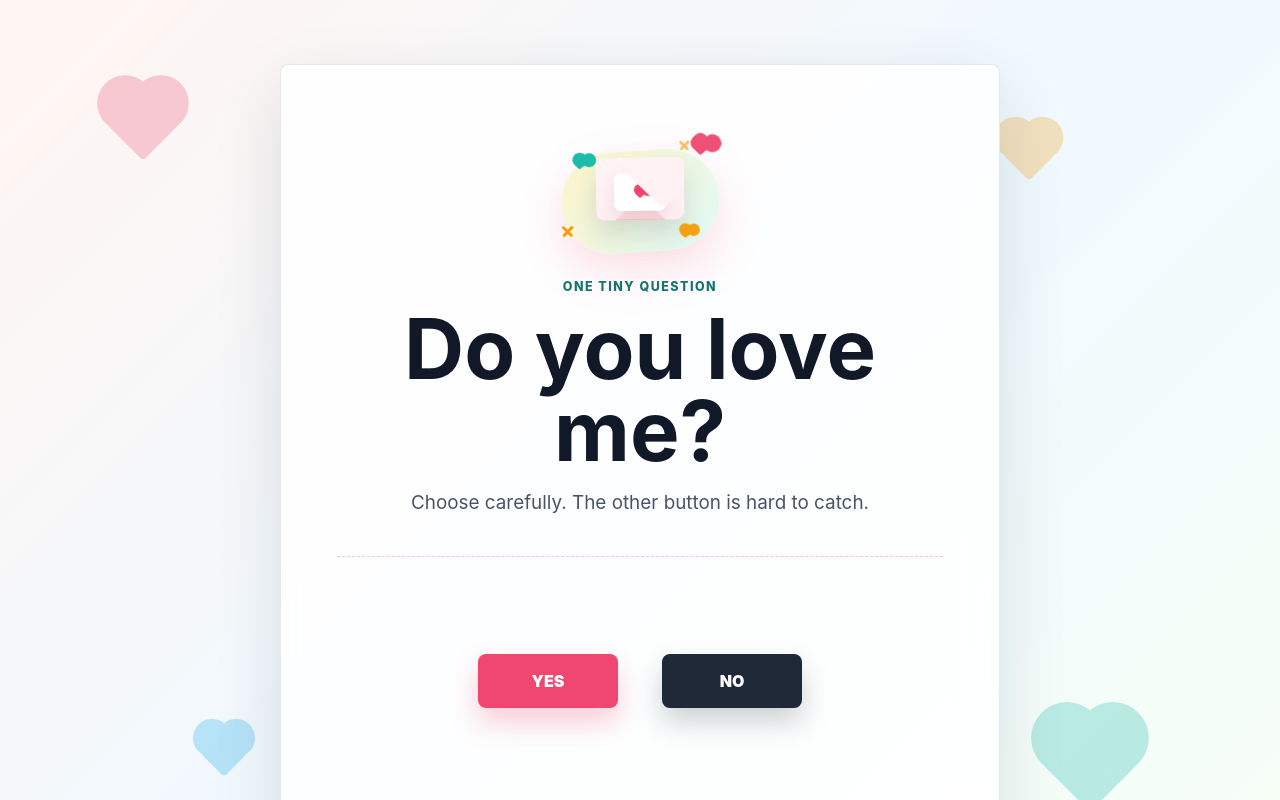
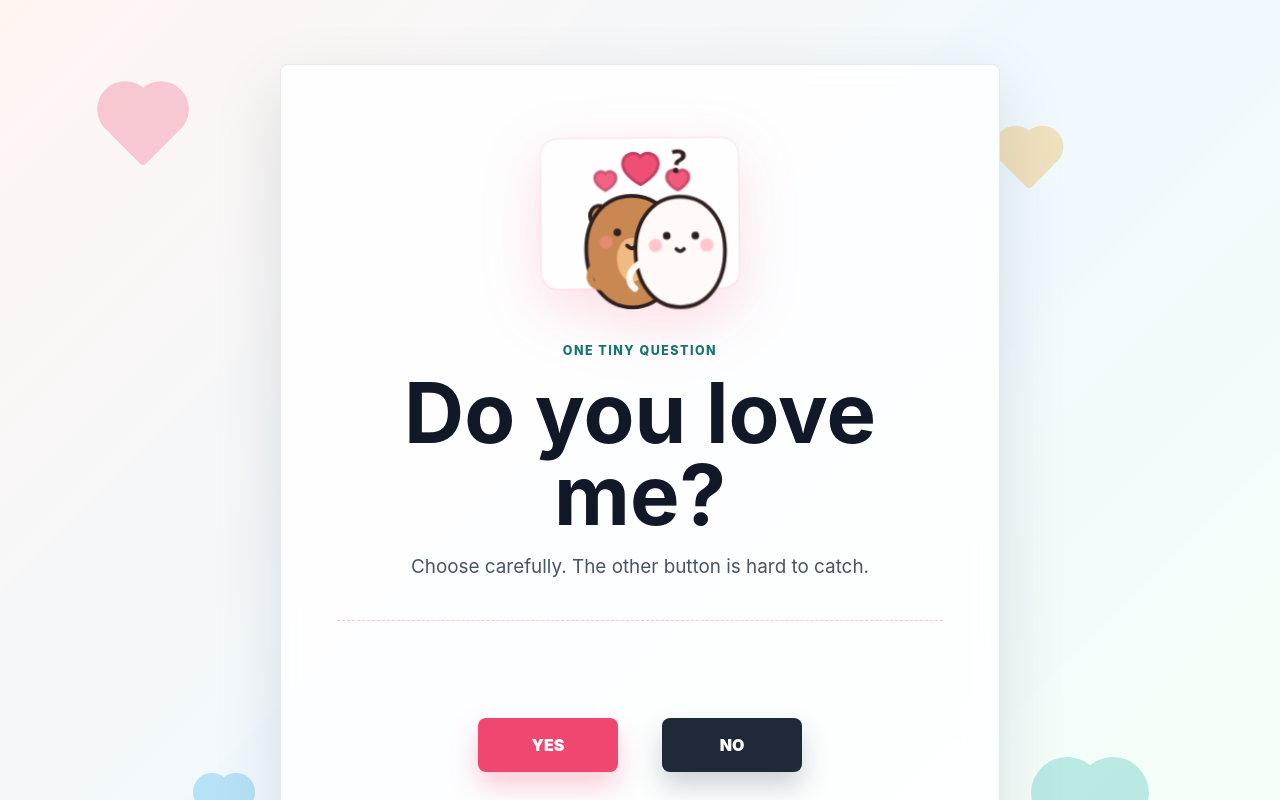
Before and after one commit to phunmdev/love, a React (Vite) app: page / in a window 1280 px wide. Shown: the top 800 px of the page. Built offline with nearby package versions, Linux system fonts and the light colour scheme.

Commit message:
Make sticker characters cuter

```diff
--- a/src/App.tsx
+++ b/src/App.tsx
@@ -106,8 +106,8 @@ function App() {
           <div className="answer">
             <LoveSticker variant="celebration" />
             <p className="eyebrow">Deal sealed</p>
-            <h1>I knew you would choose YES.</h1>
-            <p className="subtitle">No take-backs from now on.</p>
+            <h1>I knew it!</h1>
+            <p className="subtitle">You picked the cutest answer.</p>
             <button className="reset-button" type="button" onClick={resetGame}>
               Play again
             </button>
--- a/src/components/LoveSticker.css
+++ b/src/components/LoveSticker.css
@@ -1,268 +1,194 @@
 .love-sticker {
-  position: relative;
-  width: clamp(124px, 24vw, 172px);
-  height: clamp(106px, 18vw, 136px);
+  width: clamp(176px, 34vw, 248px);
+  height: clamp(142px, 28vw, 200px);
   margin: 0 auto 22px;
-  display: grid;
-  place-items: center;
   animation: sticker-bob 2.8s ease-in-out infinite;
 }
 
 .love-sticker--celebration {
-  margin-bottom: 26px;
+  margin-bottom: 18px;
 }
 
-.sticker-glow {
-  position: absolute;
-  inset: 22% 4% 4%;
-  border-radius: 999px;
-  background: linear-gradient(135deg, rgba(255, 244, 196, 0.9), rgba(221, 249, 245, 0.9));
-  box-shadow: 0 18px 45px rgba(239, 71, 111, 0.18);
-  transform: rotate(-3deg);
+.sticker-art {
+  display: block;
+  width: 100%;
+  height: 100%;
+  overflow: visible;
+  filter: drop-shadow(0 18px 28px rgba(239, 71, 111, 0.18));
 }
 
-.sticker-envelope {
-  position: relative;
-  width: 88px;
-  height: 62px;
-  border-radius: 8px;
-  background: linear-gradient(180deg, #fffaf3, #ffd6df);
-  box-shadow:
-    inset 0 -1px 0 rgba(239, 71, 111, 0.16),
-    0 14px 26px rgba(31, 41, 55, 0.14);
-  overflow: hidden;
+.sticker-card {
+  fill: #fffefe;
+  stroke: rgba(239, 71, 111, 0.08);
+  stroke-width: 2;
 }
 
-.sticker-envelope::before,
-.sticker-envelope::after {
-  position: absolute;
-  content: "";
-  bottom: 0;
-  width: 64px;
-  height: 64px;
-  background: rgba(255, 244, 246, 0.84);
+.character {
+  transform-box: fill-box;
+  transform-origin: center bottom;
+  animation: character-sway 3s ease-in-out infinite;
 }
 
-.sticker-envelope::before {
-  left: -26px;
-  transform: rotate(45deg);
+.question-right,
+.celebration-right {
+  animation-delay: 260ms;
 }
 
-.sticker-envelope::after {
-  right: -26px;
-  transform: rotate(-45deg);
+.character-warm .body,
+.character-warm .ear {
+  fill: #c98752;
 }
 
-.sticker-flap {
-  position: absolute;
-  top: -35px;
-  left: 12px;
-  z-index: 2;
-  width: 64px;
-  height: 64px;
-  border-radius: 8px;
-  background: #fff1f4;
-  transform: rotate(45deg);
-  transform-origin: bottom center;
-  animation: flap-wave 2.8s ease-in-out infinite;
+.character-warm .belly {
+  fill: #efbb82;
 }
 
-.sticker-note {
-  position: absolute;
-  left: 18px;
-  top: 15px;
-  z-index: 1;
-  width: 52px;
-  height: 38px;
-  border-radius: 7px;
-  background: #ffffff;
-  box-shadow: 0 6px 16px rgba(31, 41, 55, 0.1);
-  animation: note-pop 2.8s ease-in-out infinite;
+.character-soft .body {
+  fill: #fffaf7;
+  stroke: #2d1f1f;
+  stroke-width: 4;
 }
 
-.sticker-note-heart,
-.sticker-heart {
-  position: absolute;
-  aspect-ratio: 1;
-  background: #ef476f;
-  border-radius: 7px 7px 2px 7px;
-  rotate: 45deg;
+.character-warm .body,
+.character-warm .ear {
+  stroke: #2d1f1f;
+  stroke-width: 4;
+  stroke-linejoin: round;
 }
 
-.sticker-note-heart {
-  left: 20px;
-  top: 11px;
-  width: 12px;
+.eye {
+  fill: #2d1f1f;
 }
 
-.sticker-note-heart::before,
-.sticker-note-heart::after,
-.sticker-heart::before,
-.sticker-heart::after {
-  position: absolute;
-  content: "";
-  width: 100%;
-  height: 100%;
-  border-radius: 50%;
-  background: inherit;
+.mouth,
+.happy-mouth {
+  fill: none;
+  stroke: #2d1f1f;
+  stroke-width: 4;
+  stroke-linecap: round;
 }
 
-.sticker-note-heart::before,
-.sticker-heart::before {
-  translate: -45% 0;
+.blush {
+  fill: rgba(255, 145, 155, 0.48);
 }
 
-.sticker-note-heart::after,
-.sticker-heart::after {
-  translate: 0 -45%;
+.arm,
+.hug-arm {
+  fill: none;
+  stroke: #2d1f1f;
+  stroke-width: 7;
+  stroke-linecap: round;
 }
 
-.sticker-heart {
-  width: 18px;
-  animation: heart-float 2.8s ease-in-out infinite;
+.question-left .arm,
+.celebration-right .hug-arm {
+  stroke: #c98752;
 }
 
-.sticker-heart-one {
-  top: 14px;
-  right: 16px;
+.question-right .pat-arm,
+.celebration-left .hug-arm {
+  stroke: #fffaf7;
 }
 
-.sticker-heart-two {
-  left: 18px;
-  top: 32px;
-  width: 14px;
-  background: #14b8a6;
-  animation-delay: 220ms;
+.tiny-flower {
+  fill: #ef476f;
+  stroke: #2d1f1f;
+  stroke-width: 3;
+  transform-box: fill-box;
+  transform-origin: center;
+  animation: flower-wiggle 1.8s ease-in-out infinite;
 }
 
-.sticker-heart-three {
-  right: 38px;
-  bottom: 18px;
-  width: 12px;
-  background: #f59e0b;
-  animation-delay: 420ms;
+.mini-heart {
+  fill: #ef476f;
+  stroke: #c3375b;
+  stroke-width: 3;
+  transform-box: fill-box;
+  transform-origin: center;
+  animation: heart-pop 2.4s ease-in-out infinite;
 }
 
-.love-sticker--celebration .sticker-heart-one {
-  top: 8px;
-  right: 10px;
-  width: 22px;
+.mini-heart-two {
+  animation-delay: 250ms;
 }
 
-.love-sticker--celebration .sticker-heart-two {
-  left: 12px;
-  top: 18px;
-  width: 18px;
+.mini-heart-three {
+  animation-delay: 460ms;
 }
 
-.love-sticker--celebration .sticker-heart-three {
-  right: 42px;
-  bottom: 8px;
-  width: 16px;
+.love-sticker--question .mini-heart-three {
+  opacity: 0;
 }
 
-.sticker-spark {
-  position: absolute;
-  width: 14px;
-  height: 14px;
-  transform: rotate(45deg);
-  animation: sparkle 2.2s ease-in-out infinite;
-}
-
-.sticker-spark::before,
-.sticker-spark::after {
-  position: absolute;
-  content: "";
-  border-radius: 999px;
-  background: #f59e0b;
-}
-
-.sticker-spark::before {
-  left: 6px;
-  top: 0;
-  width: 3px;
-  height: 14px;
-}
-
-.sticker-spark::after {
-  left: 0;
-  top: 6px;
-  width: 14px;
-  height: 3px;
-}
-
-.sticker-spark-one {
-  left: 6px;
-  bottom: 20px;
-}
-
-.sticker-spark-two {
-  top: 18px;
-  right: 34px;
-  animation-delay: 520ms;
+.question-mark {
+  fill: #2d1f1f;
+  font-family: ui-rounded, "Segoe UI", system-ui, sans-serif;
+  font-size: 34px;
+  font-weight: 900;
+  transform-box: fill-box;
+  transform-origin: center;
+  animation: question-wobble 2.2s ease-in-out infinite;
 }
 
 @keyframes sticker-bob {
   0%,
   100% {
-    transform: translateY(0) rotate(-1deg);
+    transform: translateY(0) rotate(-0.5deg);
   }
 
   50% {
-    transform: translateY(-8px) rotate(1deg);
+    transform: translateY(-7px) rotate(0.5deg);
   }
 }
 
-@keyframes flap-wave {
+@keyframes character-sway {
   0%,
   100% {
-    transform: rotate(45deg) translateY(0);
+    transform: rotate(-1deg);
   }
 
   50% {
-    transform: rotate(45deg) translateY(-5px);
+    transform: rotate(1.5deg) translateY(-3px);
   }
 }
 
-@keyframes note-pop {
+@keyframes heart-pop {
   0%,
   100% {
-    transform: translateY(0);
+    transform: translateY(0) scale(0.9);
+    opacity: 0.82;
   }
 
   50% {
-    transform: translateY(-9px);
-  }
-}
-
-@keyframes heart-float {
-  0%,
-  100% {
-    transform: translateY(0) scale(1);
-    opacity: 0.95;
-  }
-
-  50% {
-    transform: translateY(-12px) scale(1.12);
+    transform: translateY(-9px) scale(1.08);
     opacity: 1;
   }
 }
 
-@keyframes sparkle {
+@keyframes question-wobble {
   0%,
   100% {
-    opacity: 0.35;
-    transform: rotate(45deg) scale(0.72);
+    transform: rotate(-8deg) translateY(0);
   }
 
   50% {
-    opacity: 1;
-    transform: rotate(45deg) scale(1);
+    transform: rotate(8deg) translateY(-4px);
+  }
+}
+
+@keyframes flower-wiggle {
+  0%,
+  100% {
+    transform: rotate(-5deg);
+  }
+
+  50% {
+    transform: rotate(8deg) scale(1.04);
   }
 }
 
 @media (max-width: 520px) {
   .love-sticker {
-    margin-bottom: 18px;
+    margin-bottom: 16px;
   }
 }
--- a/src/components/LoveSticker.tsx
+++ b/src/components/LoveSticker.tsx
@@ -7,18 +7,103 @@ type LoveStickerProps = {
 export function LoveSticker({ variant }: LoveStickerProps) {
   return (
     <div className={`love-sticker love-sticker--${variant}`} aria-hidden="true">
-      <span className="sticker-glow" />
-      <span className="sticker-envelope">
-        <span className="sticker-flap" />
-        <span className="sticker-note">
-          <span className="sticker-note-heart" />
-        </span>
-      </span>
-      <span className="sticker-heart sticker-heart-one" />
-      <span className="sticker-heart sticker-heart-two" />
-      <span className="sticker-heart sticker-heart-three" />
-      <span className="sticker-spark sticker-spark-one" />
-      <span className="sticker-spark sticker-spark-two" />
+      <svg className="sticker-art" viewBox="0 0 260 210">
+        <rect className="sticker-card" x="26" y="18" width="208" height="158" rx="18" />
+
+        <g className="sticker-hearts">
+          <path
+            className="mini-heart mini-heart-one"
+            d="M131 45c-6-7-18-3-18 7 0 12 18 21 18 21s18-9 18-21c0-10-12-14-18-7z"
+          />
+          <path
+            className="mini-heart mini-heart-two"
+            d="M170 58c-4-5-12-2-12 5 0 8 12 14 12 14s12-6 12-14c0-7-8-10-12-5z"
+          />
+          <path
+            className="mini-heart mini-heart-three"
+            d="M94 56c-4-5-12-2-12 5 0 8 12 14 12 14s12-6 12-14c0-7-8-10-12-5z"
+          />
+        </g>
+
+        {variant === "question" ? <QuestionScene /> : <CelebrationScene />}
+      </svg>
     </div>
   );
 }
+
+function QuestionScene() {
+  return (
+    <>
+      <text className="question-mark" x="162" y="59">
+        ?
+      </text>
+
+      <g transform="translate(82 70)">
+        <g className="character character-warm question-left">
+          <path className="ear ear-left" d="M11 20c-11-5-18 7-12 17 8-1 13-6 12-17z" />
+          <path className="ear ear-right" d="M69 20c11-5 18 7 12 17-8-1-13-6-12-17z" />
+          <path
+            className="body"
+            d="M40 9c29 0 48 24 48 56 0 36-20 61-48 61S-8 101-8 65C-8 33 11 9 40 9z"
+          />
+          <path className="belly" d="M24 75c0-13 8-22 16-22s16 9 16 22-7 24-16 24-16-11-16-24z" />
+          <circle className="eye" cx="25" cy="47" r="4" />
+          <circle className="eye" cx="55" cy="47" r="4" />
+          <path className="mouth" d="M35 61c4 4 6 4 10 0" />
+          <circle className="blush" cx="13" cy="57" r="7" />
+          <circle className="blush" cx="67" cy="57" r="7" />
+          <path className="arm arm-left" d="M5 78c-14 7-13 26 3 26" />
+          <path className="arm arm-right holding-arm" d="M73 76c20 5 23 23 10 31" />
+          <path className="tiny-flower" d="M88 82c8-10 16-1 7 6 10 3 5 15-5 9-2 11-15 7-11-4-11 1-12-13 0-12-5-10 7-16 9 1z" />
+        </g>
+      </g>
+
+      <g transform="translate(132 78)">
+        <g className="character character-soft question-right">
+          <path className="body" d="M40 3c27 0 47 23 47 56 0 35-19 60-47 60S-7 94-7 59C-7 26 13 3 40 3z" />
+          <circle className="eye" cx="26" cy="44" r="4" />
+          <circle className="eye" cx="56" cy="44" r="4" />
+          <path className="mouth" d="M36 58c3 3 5 3 8 0" />
+          <circle className="blush" cx="14" cy="54" r="7" />
+          <circle className="blush" cx="68" cy="54" r="7" />
+          <path className="arm pat-arm" d="M8 69c-19 4-28 20-16 30" />
+        </g>
+      </g>
+    </>
+  );
+}
+
+function CelebrationScene() {
+  return (
+    <>
+      <g transform="translate(67 65)">
+        <g className="character character-soft celebration-left">
+          <path className="body" d="M43 5c28 0 50 24 50 58 0 38-21 63-50 63S-7 101-7 63C-7 29 15 5 43 5z" />
+          <circle className="eye" cx="29" cy="48" r="4" />
+          <circle className="eye" cx="58" cy="48" r="4" />
+          <path className="happy-mouth" d="M36 62c5 7 12 7 17 0" />
+          <circle className="blush" cx="16" cy="58" r="8" />
+          <circle className="blush" cx="71" cy="58" r="8" />
+          <path className="hug-arm hug-arm-left" d="M72 80c18 8 23 22 12 34" />
+        </g>
+      </g>
+
+      <g transform="translate(130 62)">
+        <g className="character character-warm celebration-right">
+          <path className="ear ear-left" d="M11 20c-11-5-18 7-12 17 8-1 13-6 12-17z" />
+          <path className="ear ear-right" d="M69 20c11-5 18 7 12 17-8-1-13-6-12-17z" />
+          <path
+            className="body"
+            d="M40 9c29 0 48 24 48 56 0 36-20 61-48 61S-8 101-8 65C-8 33 11 9 40 9z"
+          />
+          <circle className="eye" cx="25" cy="47" r="4" />
+          <circle className="eye" cx="55" cy="47" r="4" />
+          <path className="mouth" d="M35 61c4 4 6 4 10 0" />
+          <circle className="blush" cx="13" cy="57" r="7" />
+          <circle className="blush" cx="67" cy="57" r="7" />
+          <path className="hug-arm hug-arm-right" d="M3 79c-17 8-21 24-9 35" />
+        </g>
+      </g>
+    </>
+  );
+}
```
